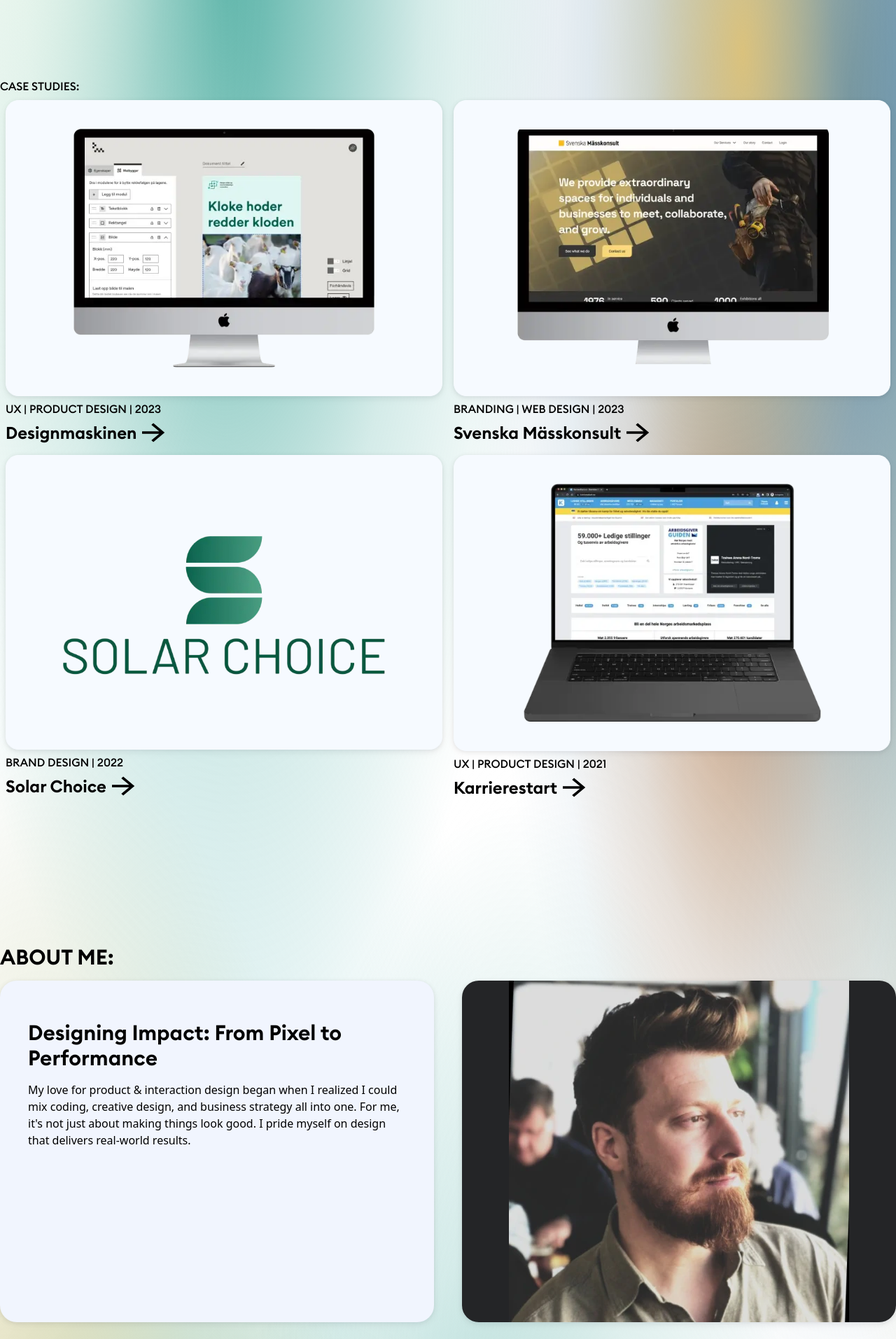
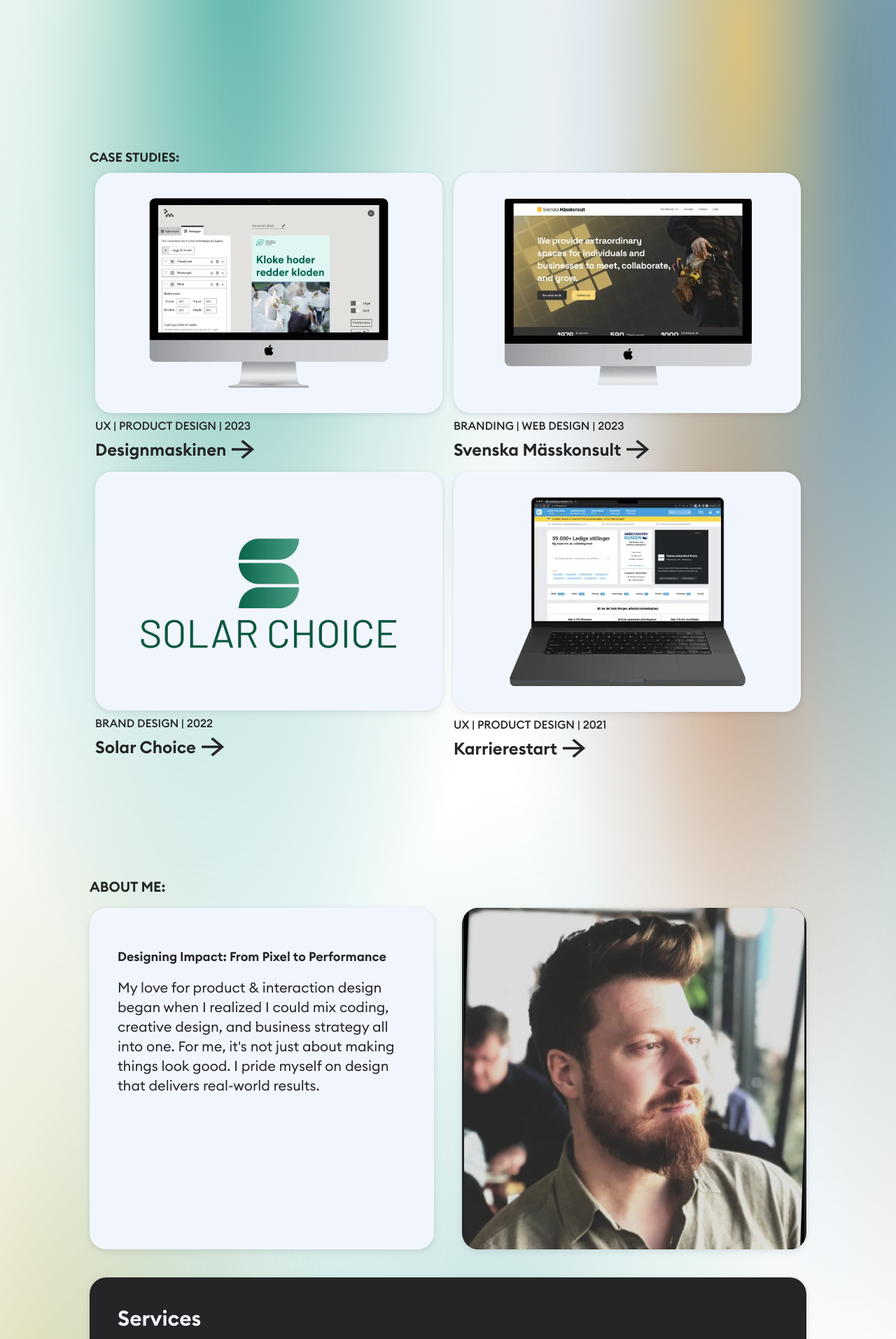
Before and after one commit to Andyradall/my-app, a SvelteKit app: page / in a window 1280 px wide. Shown: the part 840-2753 px from the top of the page at 70% size. Built offline with nearby package versions, Linux system fonts and the light colour scheme.

Commit message:
css changes in all sections

```diff
--- a/src/components/AboutSection.svelte
+++ b/src/components/AboutSection.svelte
@@ -1,17 +1,18 @@
 <script></script>
 
-<container class="max-w-[1297px] mx-auto px-16 md:px-5 pt-40 pb-80 gap-10 text-gray-100">
+<container class="text-grey-800">
+	<main class="max-w-[1297px] mx-5 md:mx-16 px-16 mt-40 mb-30 gap-10 ">
 	<section id="about" class="pageSection">
-		<h2 class="font-euclid text-3xl font-semibold my-4">ABOUT ME:</h2>
+		<h2 class="font-euclid text-xl font-semibold my-4">ABOUT ME:</h2>
 	</section>
 
 	<section class="grid grid-cols-12 gap-10 mb-10">
 		<!-- Text Card -->
         <div class="text-card card-one md:col-span-6 col-span-12 rounded-3xl bg-grey-50 p-10">
-			<h2 class="font-euclid text-3xl font-semibold my-4">
+			<h2 class="font-euclid text-lg font-semibold my-4">
 				Designing Impact: From Pixel to Performance
 			</h2>
-			<p>
+			<p class="font-euclid font-normal text-xl">
 				My love for product & interaction design began when I realized I could mix coding, creative
 				design, and business strategy all into one. For me, it's not just about making things look
 				good. I pride myself on design that delivers real-world results.
@@ -26,19 +27,19 @@
 	<section class="skills-card text-grey-50 bg-grey-800 rounded-3xl p-10">
 		<!-- Card Header -->
 		<header class="text-left">
-			<h2 class="font-euclid text-3xl font-semibold my-4">Services</h2>
-			<p class="">Essential skills and services I offer:</p>
+		  <h2 class="font-euclid text-3xl font-semibold pb-2">Services</h2>
+		  <p>Essential skills and services I offer:</p>
 		</header>
 
 		<!-- Skills List -->
-		<div class="skills grid grid-cols-1 md:grid-cols-5 gap-4">
+		<div class="skills flex flex-wrap justify-around gap-4">
 		  <!-- Skill: Customer Research -->
-			<article class="skill">
-				<div class="skill-image">
+		  <article class="skill flex-1 min-w-[180px] m-1 p-4">
+			<div class="skill-image flex justify-center py-2 max-h-[48px]">
 			  <img alt="ResearchIcon" src="/images/about/ResearchIco.svg" />
 			</div>
-				<ul>
-					<li><h3>Customer Research</h3></li>
+			<ul class="text-center space-y-2">
+			  <li><h3 class="text-lg font-bold">Customer Research</h3></li>
 			  <li>Interviews</li>
 			  <li>Journey Mapping</li>
 			  <li>Insights Analysis</li>
@@ -46,54 +47,51 @@
 			</ul>
 		  </article>
 		  <!-- Skill: User Centred Design -->
-			<article class="skill">
-				<div class="skill-image">
+		  <article class="skill flex-1 min-w-[180px] m-1 p-4">
+			<div class="skill-image flex justify-center py-2 max-h-[48px]">
 			  <img alt="User Centred Design Icon" src="/images/about/ServiceDesignIco.svg" />
 			</div>
-				<ul>
-					<li><h3>User Centred Design</h3></li>
+			<ul class="text-center space-y-2">
+			  <li><h3 class="text-lg font-bold">User Centred Design</h3></li>
 			  <li>Websites</li>
 			  <li>Applications</li>
 			  <li>Enterprise Design</li>
 			  <li>Brand Design</li>
 			</ul>
 		  </article>
-
-			<!-- Skill: Facililitation -->
-			<article class="skill">
-				<div class="skill-image">
-					<img alt="Facililitation Icon" src="/images/about/UserIco.svg" />
+		  <!-- Skill: Facilitation -->
+		  <article class="skill flex-1 min-w-[180px] m-1 p-4">
+			<div class="skill-image flex justify-center max-h-[48px] py-2">
+			  <img alt="Facilitation Icon" src="/images/about/UserIco.svg" />
 			</div>
-				<ul>
-					<li><h3>Facililitation</h3></li>
+			<ul class="text-center space-y-2">
+			  <li><h3 class="text-lg font-bold">Facilitation</h3></li>
 			  <li>User Testing</li>
 			  <li>Design Sprints</li>
 			  <li>Workshops</li>
 			  <li>Agile Workflow</li>
 			</ul>
 		  </article>
-
 		  <!-- Skill: Figma -->
-			<article class="skill">
-				<div class="skill-image">
+		  <article class="skill flex-1 min-w-[180px] m-1 p-4">
+			<div class="skill-image flex justify-center max-h-[48px] py-2">
 			  <img alt="Figma Icon" src="/images/about/FigIco.svg" />
 			</div>
-				<ul>
-					<li><h3>Figma</h3></li>
+			<ul class="text-center space-y-2">
+			  <li><h3 class="text-lg font-bold">Figma</h3></li>
 			  <li>Design Systems</li>
 			  <li>Components</li>
 			  <li>Prototyping</li>
 			  <li>Handoff & QA</li>
 			</ul>
 		  </article>
-
 		  <!-- Skill: Development -->
-			<article class="skill">
-				<div class="skill-image">
+		  <article class="skill flex-1 min-w-[180px] m-2 p-4">
+			<div class="skill-image flex justify-center max-h-[48px] py-2">
 			  <img alt="Development Icon" src="/images/about/CodeIco.svg" />
 			</div>
-				<ul>
-					<li><h3>Development</h3></li>
+			<ul class="text-center space-y-2">
+			  <li><h3 class="text-lg font-bold">Development</h3></li>
 			  <li>Accessibility</li>
 			  <li>Responsive Design</li>
 			  <li>SEO</li>
@@ -104,7 +102,7 @@
 	  </section>
 
 	<section class="pt-10">
-		<h2 class="font-euclid text-3xl font-semibold my-4">BACKGROUND:</h2>
+		<h2 class="font-euclid text-xl font-semibold my-4">BACKGROUND:</h2>
 	</section>
 
 	<section class="split-card flex flex-wrap -mx-2 mb-10 rounded-3xl bg-grey-50">
@@ -171,16 +169,17 @@
 			/>
 		</div>
 	</section>
+</main>
 </container>
 
 <style lang="postcss">
 
 
-.card-one,
+/*.card-one,
   .card-two {
-    max-width: 630px;
+    max-width: 640px;
     min-height: 415px;
-  }
+  } */
 
 .card-one,
   .card-two,
--- a/src/components/CaseStudyCard.svelte
+++ b/src/components/CaseStudyCard.svelte
@@ -11,8 +11,8 @@
   </script>
 
   <div class="case-card">
-    <div class="case-card-bg shadow-custom py-4 rounded-lg max-w-[800px] max-h-[500px]">
-        <a href={link} aria="hidden" class="case-card-image">
+    <div class="case-card-bg shadow-custom py-4 rounded-3xl bg-grey-50 max-w-[800px] max-h-[500px]">
+        <a href={link} aria-label="hidden" class="case-card-image">
         <img class="card-thumbnail" src={image} alt={alt} />
         </a>
 </div>
@@ -21,7 +21,7 @@
             <a href={link} aria-label="{ariaLabel}" class="custom-link-front font-euclid text-gray-800 text-2xl leading-11 font-semibold">
             <h2 >{title}</h2>
                  <span class="svg-icon-right">
-                 <svg xmlns="http://www.w3.org/2000/svg" width="33" height="28" viewbox="0 0 33 28"><path d="M16.1 0.583252L13.2624 2.94794L24.4921 12.3228H0V15.677H24.4921L13.2624 25.0519L16.1 27.4166L32.2 13.9999L16.1 0.583252Z" fill="currentColor"></path></svg>
+                 <svg xmlns="http://www.w3.org/2000/svg" width="33" height="28" viewBox="0 0 33 28"><path d="M16.1 0.583252L13.2624 2.94794L24.4921 12.3228H0V15.677H24.4921L13.2624 25.0519L16.1 27.4166L32.2 13.9999L16.1 0.583252Z" fill="currentColor"></path></svg>
                  </span>
             </a>
     </div>
@@ -30,18 +30,16 @@
   <style lang="postcss">
 
 /* case card specific css */
-
-/* case card specific css */
 .case-card-bg {
-    max-width: 800px;
-    max-height: 500px;
+   /* max-width: 800px;
+    max-height: 500px; */
     padding: 16px 0;
-    background-color: #F6FAFF;
+    /*background-color: #F6FAFF;*/
     border: 1px solid #F6FAFF;
-    border-radius: 18px;
-    box-shadow: 0 1px 5px rgba(36, 37, 39, .04),
+   /* border-radius: 18px;*/
+   /* box-shadow: 0 1px 5px rgba(36, 37, 39, .04),
         0 2px 9px rgba(36, 37, 39, .06),
-        0 4px 14px rgba(36, 37, 39, .04);
+        0 4px 14px rgba(36, 37, 39, .04);*/
 }
 
 .case-card:hover .case-card-image {
--- a/src/components/CaseStudySection.svelte
+++ b/src/components/CaseStudySection.svelte
@@ -37,11 +37,13 @@
 ];
 </script>
 
-
-<section id="work" class="pageSection pt-40 pb-40">
-  <h2 class="font-euclid font-medium">CASE STUDIES:</h2>
-
-  <div class="flex flex-wrap">
+<container class="text-grey-800 pageSection" id="work">
+ <main class="max-w-[1297px] mx-5 md:mx-16 px-16 mt-40 mb-30">
+  <section>
+   <h2 class="font-euclid font-semibold text-lg">CASE STUDIES:</h2>
+  </section>
+  <section>
+    <div class="flex flex-wrap">
     {#each caseStudies as study}
       <div class="w-full sm:w-1/2 p-2">
         <CaseStudyCard
@@ -54,5 +56,7 @@
         />
       </div>
     {/each}
-  </div>
-</section>
+    </div>
+  </section>
+  </main>
+</container>
--- a/src/components/HeroSection.svelte
+++ b/src/components/HeroSection.svelte
@@ -3,15 +3,18 @@
 </script>
 
 
-<section id="hero" class="pageSection text-center pt-80 pb-50 text-gray-800">
+<section id="hero" class="pageSection max-w-[1297px] mx-auto grid grid-cols-12 items-center pt-80 pb-50 text-gray-800">
+	<div class="col-start-2 col-span-10 md:col-start-4 md:col-span-6 text-center">
 		<h1 class="font-euclid text-7xl font-bold pb-20">
 			From Complexity to Clarity.
 		</h1>
-	<h2 class="font-euclid font-medium text-4xl">
+		<h2 class="font-euclid font-normal text-3xl">
 			I design digital products that delight users and drive business success. Explore my case studies:
 		</h2>
 		<NavArrow />
+	</div>
 </section>
+
 
 <style>
 
```
Also changed, not shown: tailwind.config.cjs (line endings or trailing spaces). Lines whose indentation alone changed are shown as unchanged.
